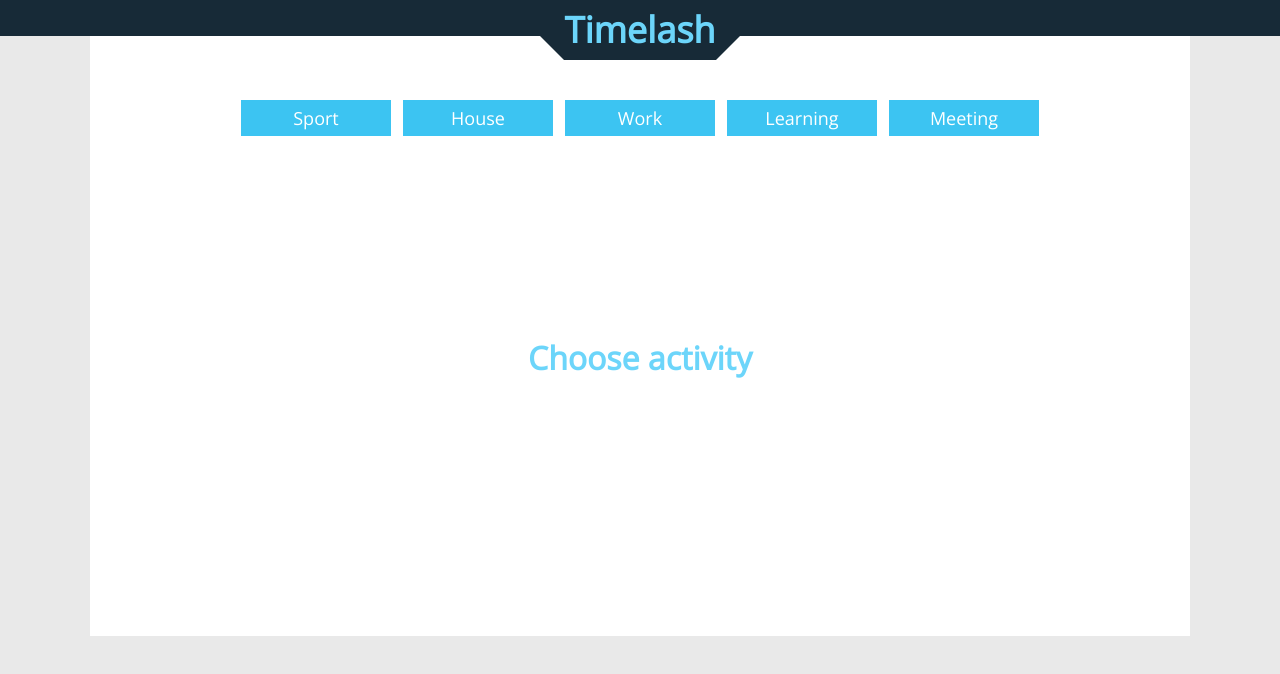
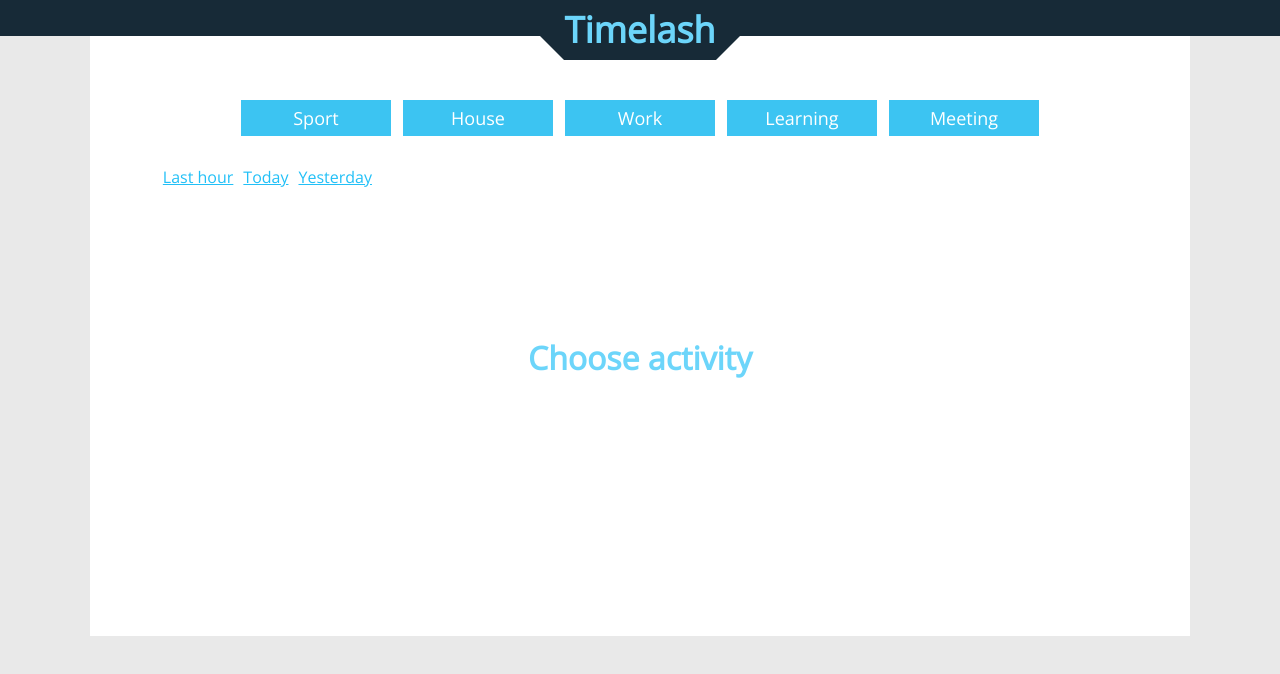
Before and after one commit to MrSpejn/Timelash, a React app: page / in a window 1280 px wide. Shown: the top 674 px of the page. Built offline with nearby package versions, Linux system fonts and the light colour scheme.

Commit message:
Creating history list filters Styling history list filters

```diff
--- /dev/null
+++ b/src/components/history-list-filters.js
@@ -0,0 +1,11 @@
+import React from 'react';
+
+export default () => {
+  return (
+    <ul className="history-list__filters">
+        <li><a className="history-list__filter-item">Last hour</a></li>
+        <li><a className="history-list__filter-item">Today</a></li>
+        <li><a className="history-list__filter-item">Yesterday</a></li>
+    </ul>
+  )
+}
--- a/src/components/history-list.js
+++ b/src/components/history-list.js
@@ -1,11 +1,27 @@
 import React, {Component}        from 'react';
 import leftPad                   from '../left-pad.util';
 
+import HistoryListFilters        from '../components/history-list-filters';
+
 export default class HistoryList extends Component {
+  constructor() {
+    super();
+    this.state = {'filter':'LASTHOUR'};
+  }
+
+  doesPassFilter() {
+    return true;
+  }
+
   renderHistoryItems() {
-    return this.props.history.map((story, i) => {
+    return this.props.history.filter(this.doesPassFilter.bind(this)).map((s, i) => {
+      return this.renderSingleStory(s, i);
+    });
+  }
+
+  renderSingleStory(story, idx) {
     return (
-        <li key={i}>
+      <li key={idx}>
         <em className="date">{story.date.format('hh:mmA')}</em>
         {story.name}
         <span className="spent-time">
@@ -13,11 +29,12 @@ export default class HistoryList extends Component {
         </span>
       </li>
     );
-    });
   }
+
   render() {
     return (
-      <ul className="done-activities-list">
+      <ul className="history-list">
+        <HistoryListFilters changeFilter={(f) => {this.setState({'filter': f})}}/>
         {this.renderHistoryItems()}
       </ul>
     );
--- a/src/styles/modules/history-list.scss
+++ b/src/styles/modules/history-list.scss
@@ -1,6 +1,6 @@
 @import '../variables.scss';
 
-.done-activities-list{
+.history-list{
     color: $bluish-gray-color;
     font-size: 16px;
     list-style: none;
@@ -12,6 +12,27 @@
         display: inline-block;
         margin-right: 15px;
         font-weight: 600;
-        color: $medium-blue-shadow-color;
     }
 }
+
+.history-list__filters {
+  list-style: none;
+  text-align: center;
+  padding: 0;
+  li{
+    display: inline-block;
+
+  }
+  li:not(:first-child) {
+    margin-left: 10px;
+  }
+}
+
+.history-list__filter-item {
+  cursor: pointer;
+  color: $medium-blue-color;
+  text-decoration: underline;
+  &:hover{
+    color: $medium-blue-shadow-color;
+  }
+}
```
Lines whose indentation alone changed are shown as unchanged.
